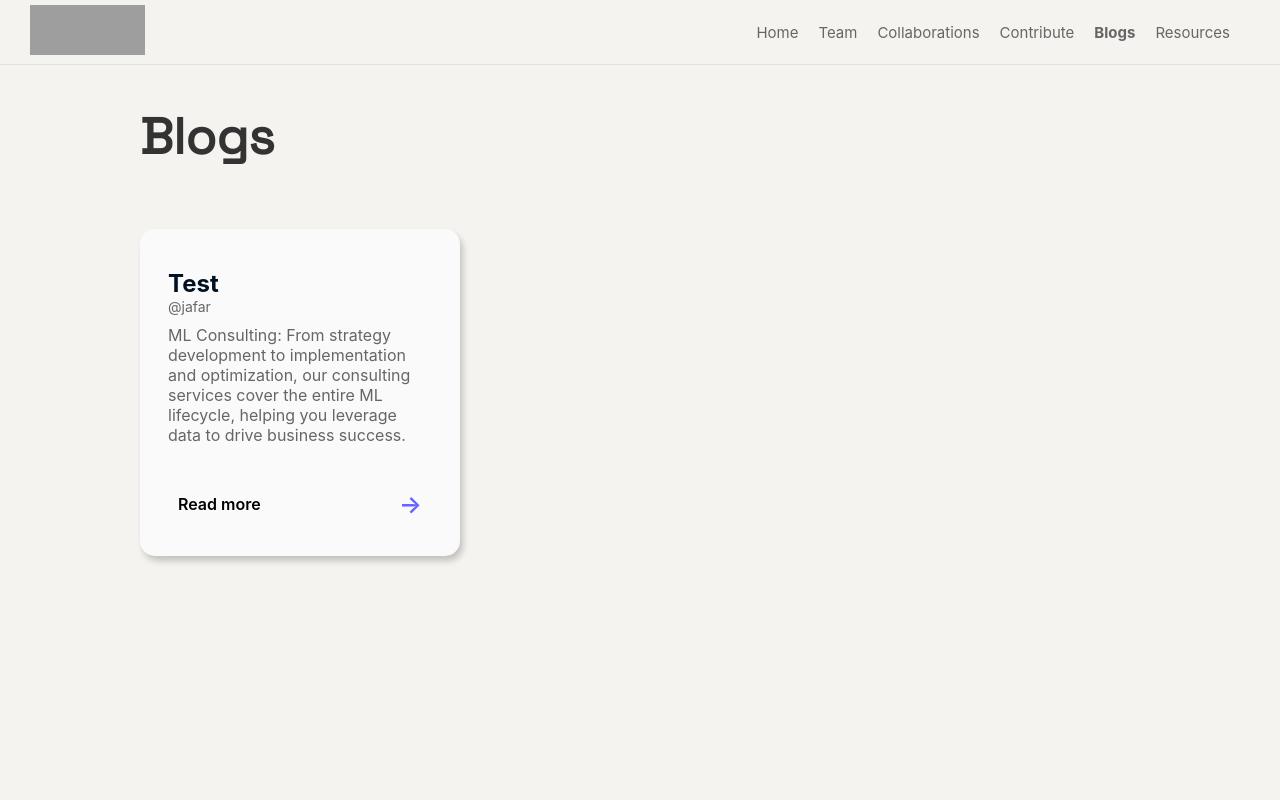
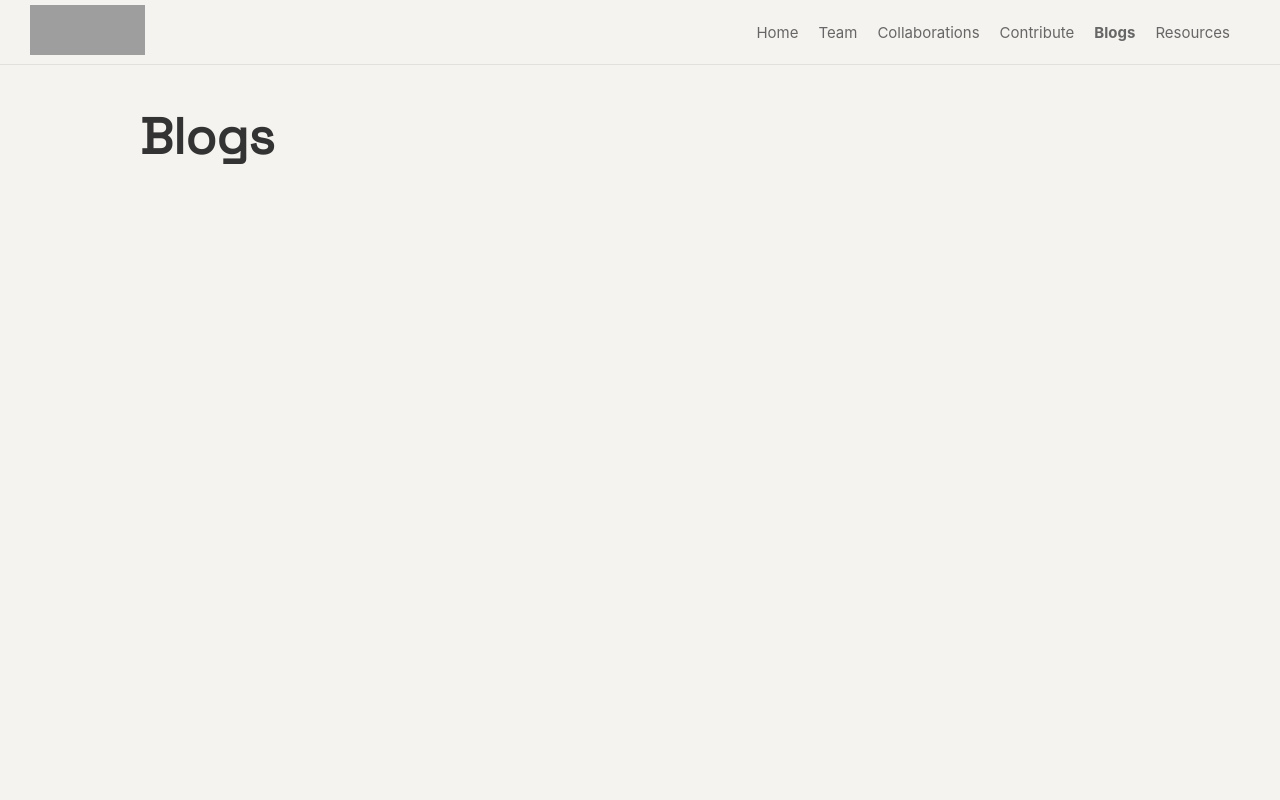
Before and after one commit to allmalab/allmalab.github.io, a Nuxt app: page /blogs in a window 1280 px wide. Shown: the top 800 px of the page. Built offline with nearby package versions, Linux system fonts and the light colour scheme; grey boxes are pictures that could not be loaded; a web font is replaced by a local one.

Commit message:
remove test blog

```diff
--- a/pages/blogs/index.vue
+++ b/pages/blogs/index.vue
@@ -25,13 +25,6 @@ const route = useRoute();
 const blogPost = ref({});
 
 const blogs = [
-  {
-    id: "test",
-    title: "Test",
-    author: "@jafar",
-    content:
-      "ML Consulting: From strategy development to implementation and optimization, our consulting services cover the entire ML lifecycle, helping you leverage data to drive business success.",
-  }
 ];
 
 onMounted(() => {
```
